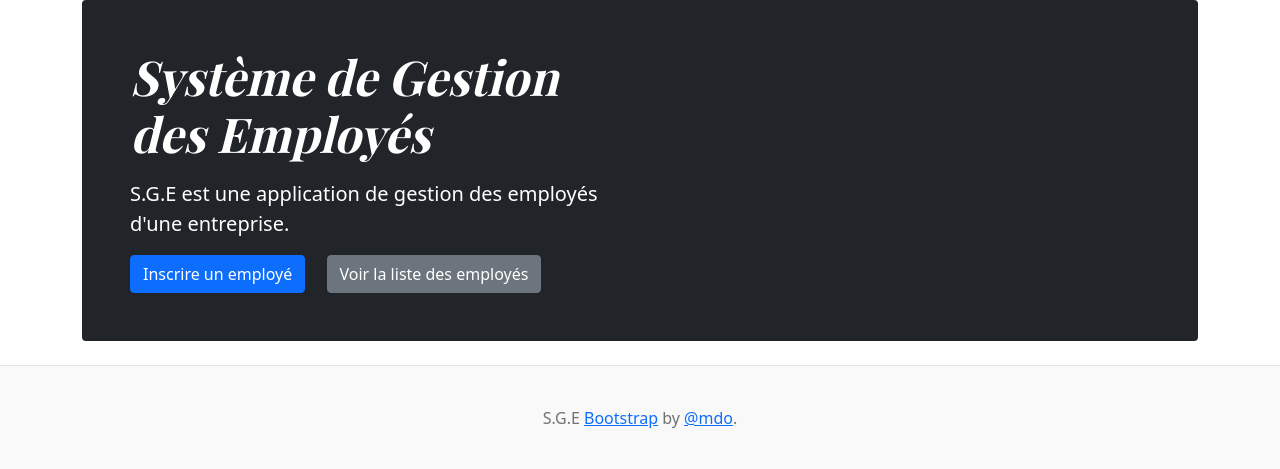
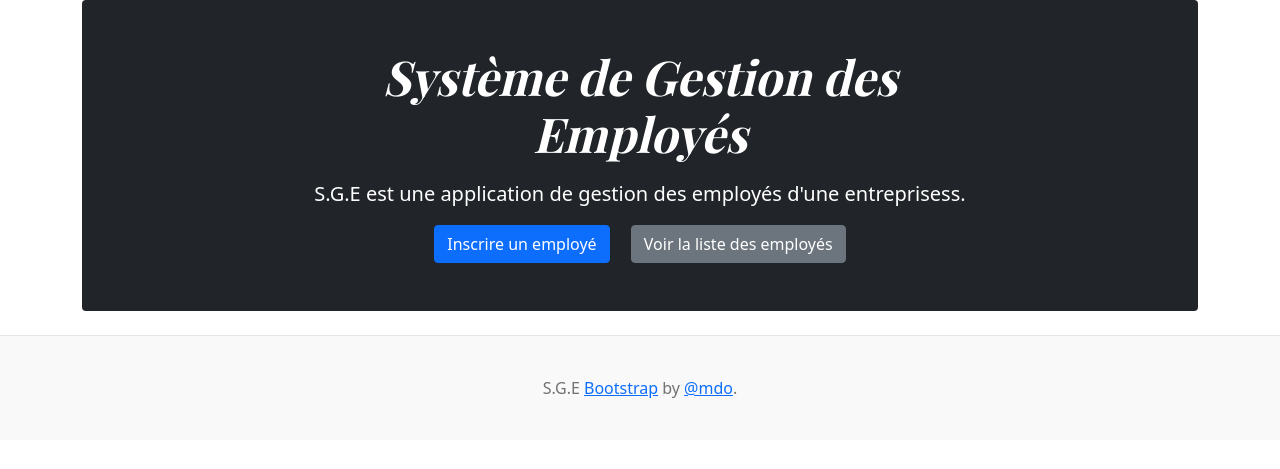
Before and after one commit to PaixSalim/Project-vagrant, a Django app: page / in a window 1280 px wide. Shown: the part 129-598 px from the top of the page. Run offline with Django 3.2, Linux system fonts and the light colour scheme; some libraries are stand-ins or nearby versions.

Commit message:
centrer la page  home

```diff
--- a/projetAlumni22/AgenceLuxe/templates/home.html
+++ b/projetAlumni22/AgenceLuxe/templates/home.html
@@ -1,4 +1,6 @@
-{% extends 'base.html' %} {% block content %}
+{% extends 'base.html' %}
+
+{% block content %}
 <div class="container">
   <header class="blog-header py-3">
     <div class="row flex-nowrap justify-content-between align-items-center">
@@ -8,28 +10,17 @@
 </div>
 
 <main class="container">
-  <div class="p-6 p-md-5 mb-4 text-white rounded bg-dark">
-    <div class="col-md-6 px-0">
+  <div class="p-4 p-md-5 mb-4 text-white rounded bg-dark text-center">
+    <div class="col-md-8 mx-auto">
       <h1 class="display-4 fst-italic">Système de Gestion des Employés</h1>
       <p class="lead my-3">
-        S.G.E est une application de gestion des employés d'une entreprise.
+        S.G.E est une application de gestion des employés d'une entreprisess.
       </p>
       <p class="lead mb-0">
-        <a
-          href="{% url 'add_employee' %}"
-          class="btn btn-primary me-3"
-          role="button"
-          >Inscrire un employé</a
-        >
-        <a
-          href="{% url 'liste_employee' %}"
-          class="btn btn-secondary"
-          role="button"
-          >Voir la liste des employés</a
-        >
+        <a href="{% url 'add_employee' %}" class="btn btn-primary me-3" role="button">Inscrire un employé</a>
+        <a href="{% url 'liste_employee' %}" class="btn btn-secondary" role="button">Voir la liste des employés</a>
       </p>
     </div>
   </div>
 </main>
-
 {% endblock content %}
```
